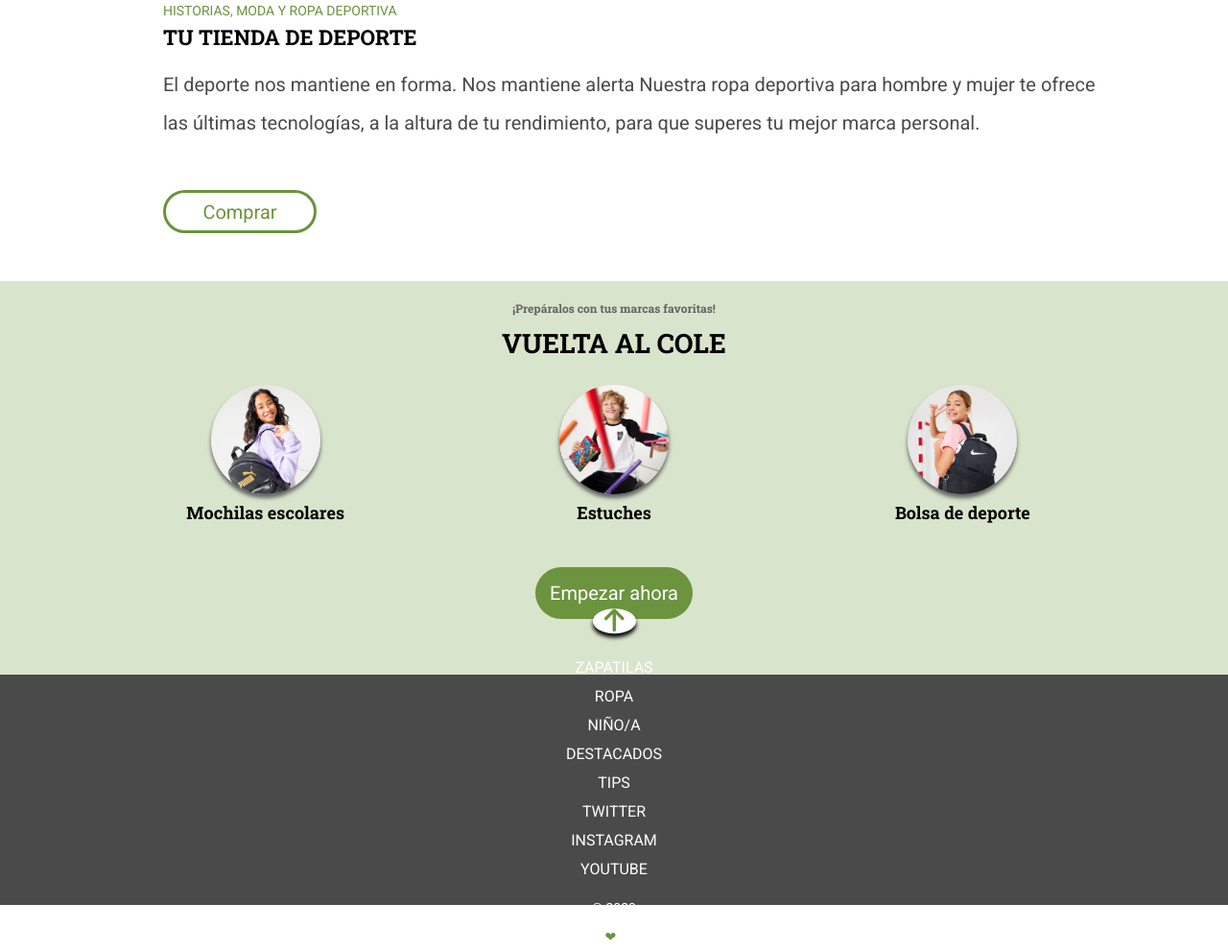
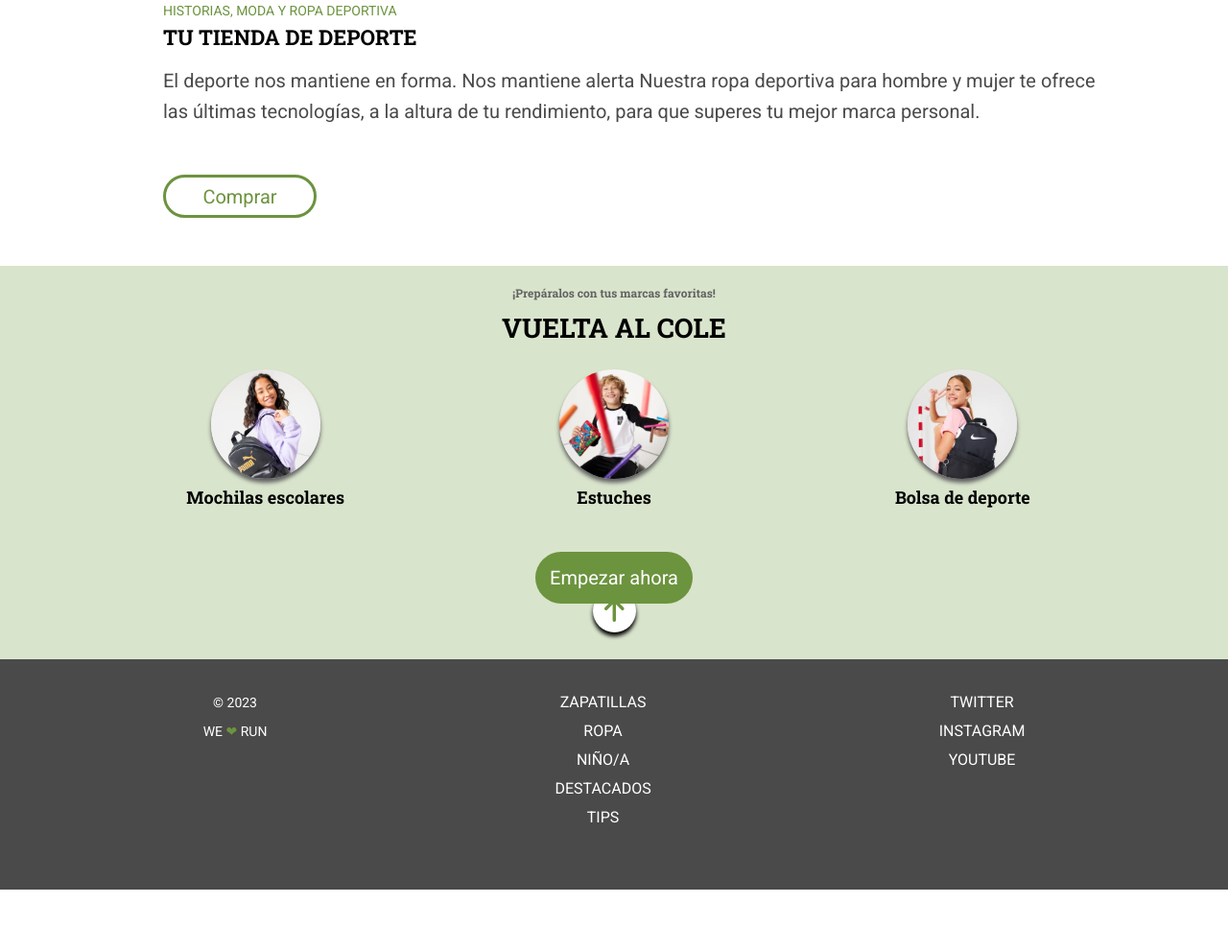
Before and after one commit to Adalab/modulo-1-evaluacion-final-crisrodriguezgar, a website: page docs/index.html in a window 1280 px wide. Shown: the part 831-1822 px from the top of the page at 96% size. After the commit the page ends 1758 px from the top, so only its background shows below. Drawn offline with Linux system fonts and the light colour scheme.

Commit message:
Update docs

```diff
--- a/docs/index.html
+++ b/docs/index.html
@@ -32,11 +32,13 @@
               ><img
                 class="hero__icon--fig"
                 src="../assets/images/ico-scroll-down.svg"
-                alt="icono de bajar" title="Ir abajo"
+                alt="icono de bajar"
+                title="Ir abajo"
             /></a>
           </div>
         </article>
       </section>
+
       <section class="sectionone">
           <p class="sectionone__text">historias, moda y ropa deportiva</p>
           <h2 class="sectionone__title">tu tienda de deporte</h2>
@@ -47,7 +49,6 @@
           </p>
           <button class="sectionone__button">Comprar</button>
         </section>
-
       <section class="container">
           <p class="container__text">¡Prepáralos con tus marcas favoritas!</p>
           <h2 class="container__title" id="school">vuelta al cole</h2>
@@ -72,45 +73,46 @@
               <img
                 class="container__articles--img"
                 src="../assets/images/lpbts-mod05-img03-mob.png"
-              alt=""
-            />
+                alt=""/>
               <p class="container__articles--description">Bolsa de deporte</p>
             </li>
           </ul>
 
           <a href="#hero" class="container__buttontwo">Empezar ahora</a>
-      </section>
-    </main>
-
-    <footer class="footer">
-      <div class="footer__arrowup">
+          <div class="container__arrowup">
             <a href="#hero"
               ><img src="../assets/images/ico-arrow.svg" alt="Ir arriba" title="Ir arriba"
             /></a>
           </div>
+        </section>
+      </main>
+  </main>
+      <footer class="footer">
 
-    <span class="footer__span">
-      <nav class="footer--nav">
-        <ul class="footer__span--nav--articles">
-          <li><a href="https://adalab.es/" class="footer__span--articles--item">zapatilas</a></li>
-          <li><a href="https://adalab.es/" class="footer__span--articles--item">ropa</a></li>
-          <li><a href="https://adalab.es/" class="footer__span--articles--item">niño/a</a></li>
-          <li><a href="https://adalab.es/" class="footer__span--articles--item">destacados</a></li>
-          <li><a href="https://adalab.es/" class="footer__span--articles--item">tips</a></li>
+
+          <nav class="footer__nav">
+            <ul class="footer__nav--articles">
+              <li><a href="https://adalab.es/" class="item">zapatillas</a></li>
+              <li><a href="https://adalab.es/" class="item">ropa</a></li>
+              <li><a href="https://adalab.es/" class="item">niño/a</a></li>
+              <li><a href="https://adalab.es/" class="item">destacados</a></li>
+              <li><a href="https://adalab.es/" class="item">tips</a></li>
             </ul>
-        <nav class="footer__span--nav--networks">
+
+            <nav class="footer__nav--networks">
             <ul>
-          <li><a href="https://adalab.es/" class="footer__span--networks--item">twitter</a></li>
-          <li><a href="https://adalab.es/" class="footer__span--networks--item">instagram</a></li>
-          <li><a href="https://adalab.es/"class="footer__span--networks--item">youtube</a></li>
+              <li><a href="https://adalab.es/" class="item">twitter</a></li>
+              <li><a href="https://adalab.es/" class="item">instagram</a></li>
+              <li><a href="https://adalab.es/" class="item">youtube</a></li>
             </ul>
           </nav>
-      <ul class="footer__span--copy">
+
+          <ul class="footer__copy">
             <li>&copy; 2023</li>
             <li>we
-          <span class="footer__span--copy--heart">❤︎</span> run</li>
+              <span class="footer__copy--heart">❤︎</span> run</li>
           </ul>
-      </span>
+
         </footer>
   </body>
 </html>
```
Also changed, not shown: docs/assets/css/main.css. Lines whose indentation alone changed are shown as unchanged.
